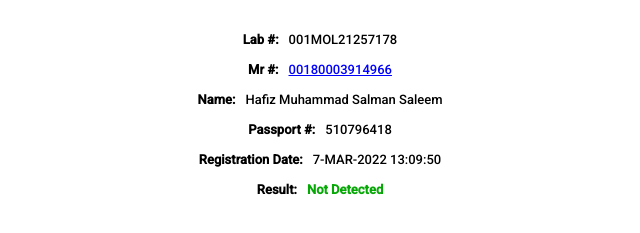
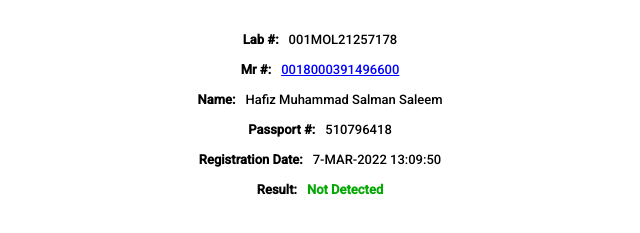
Before and after one commit to shaukatkhanum/salman-saleem, a plain HTML site: page index.html in a window 1280 px wide. Shown: the part 143-376 px from the top of the page, 320-960 px from the left. Drawn offline with Linux system fonts and the light colour scheme.

Commit message:
updating

```diff
--- a/index.html
+++ b/index.html
@@ -25,7 +25,7 @@
         <div class="item">
           <div class="bold">Mr #:</div>
           <div class="detail">
-            <span class="underline">00180003914966</span>
+            <span class="underline">0018000391496600</span>
           </div>
         </div>
         <div class="item">
```
